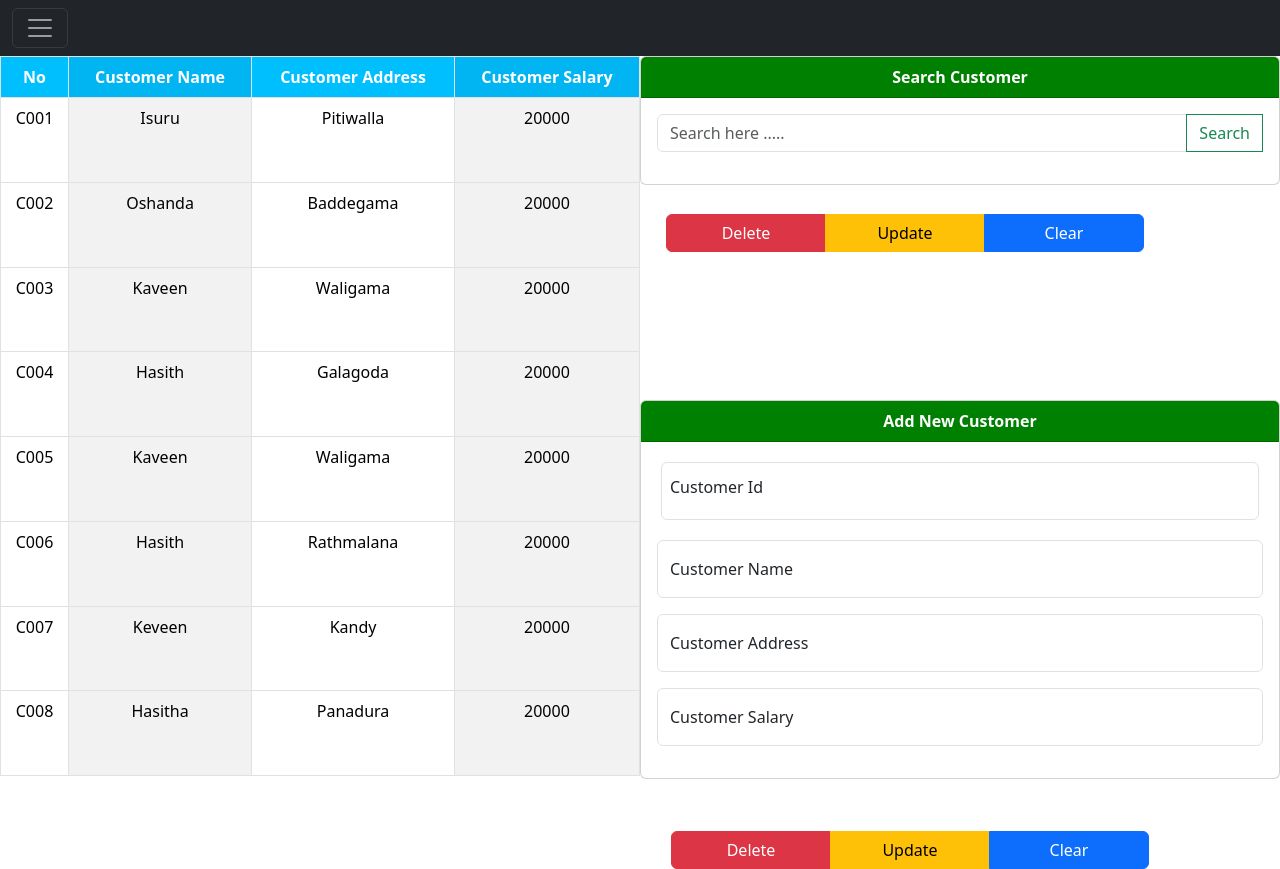
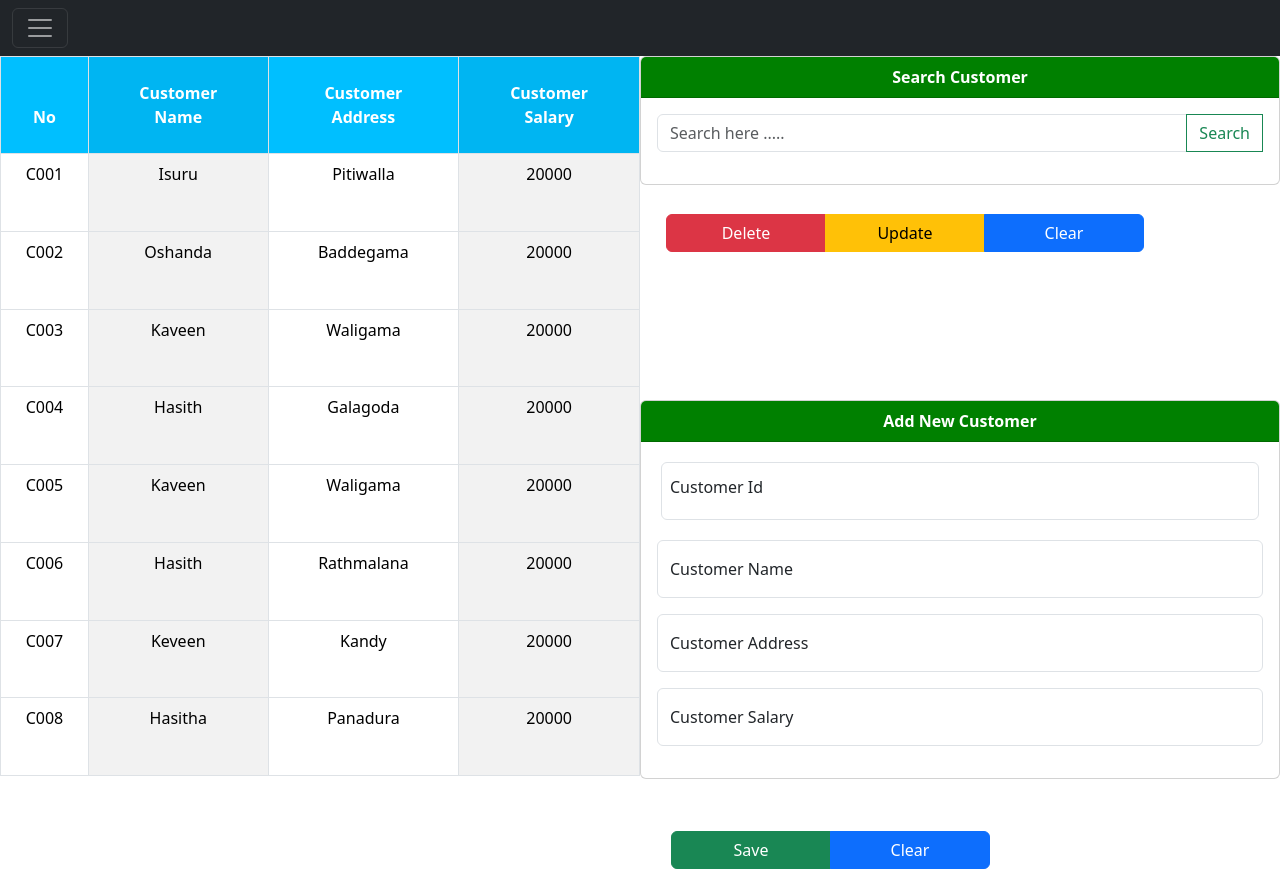
Before and after one commit to chathurasandaruwan/POS-System-Main, a plain HTML site: page pages/customer.html in a window 1280 px wide. Drawn offline with nearby package versions, Linux system fonts and the light colour scheme; files that its build step writes are made by us from their sources.

Commit message:
create-custTh-in-Customer-page

```diff
--- a/pages/customer.html
+++ b/pages/customer.html
@@ -38,6 +38,11 @@
             position: absolute;
             text-align: center;
             left: 0;
+        }
+        .custTh{
+            height: 30px;
+            padding: 1.5rem 2rem !important;
+            background-color: deepskyblue !important;
         }
         .custInputText{
             width: 100%;
@@ -98,10 +103,10 @@
         <thead>
 
         <tr>
-            <th style="background-color: deepskyblue" class="text-white">No</th>
-            <th style="background-color: deepskyblue" class="text-white">Customer Name</th>
-            <th style="background-color: deepskyblue" class="text-white">Customer Address</th>
-            <th style="background-color: deepskyblue" class="text-white">Customer Salary</th>
+            <th class="text-white custTh">No</th>
+            <th class="text-white custTh">Customer Name</th>
+            <th class="text-white custTh">Customer Address</th>
+            <th class="text-white custTh">Customer Salary</th>
         </tr>
         </thead>
         <tbody>
@@ -204,8 +209,7 @@
         </div>
         <!--button set-->
         <div class="btn-group custBtnSet2" role="group" aria-label="Basic mixed styles example">
-            <button type="button" class="btn btn-danger custBtn">Delete</button>
-            <button type="button" class="btn btn-warning custBtn" >Update</button>
+            <button type="button" class="btn btn-success custBtn" >Save</button>
             <button type="button" class="btn btn-primary custBtn">Clear</button>
         </div>
 
```
